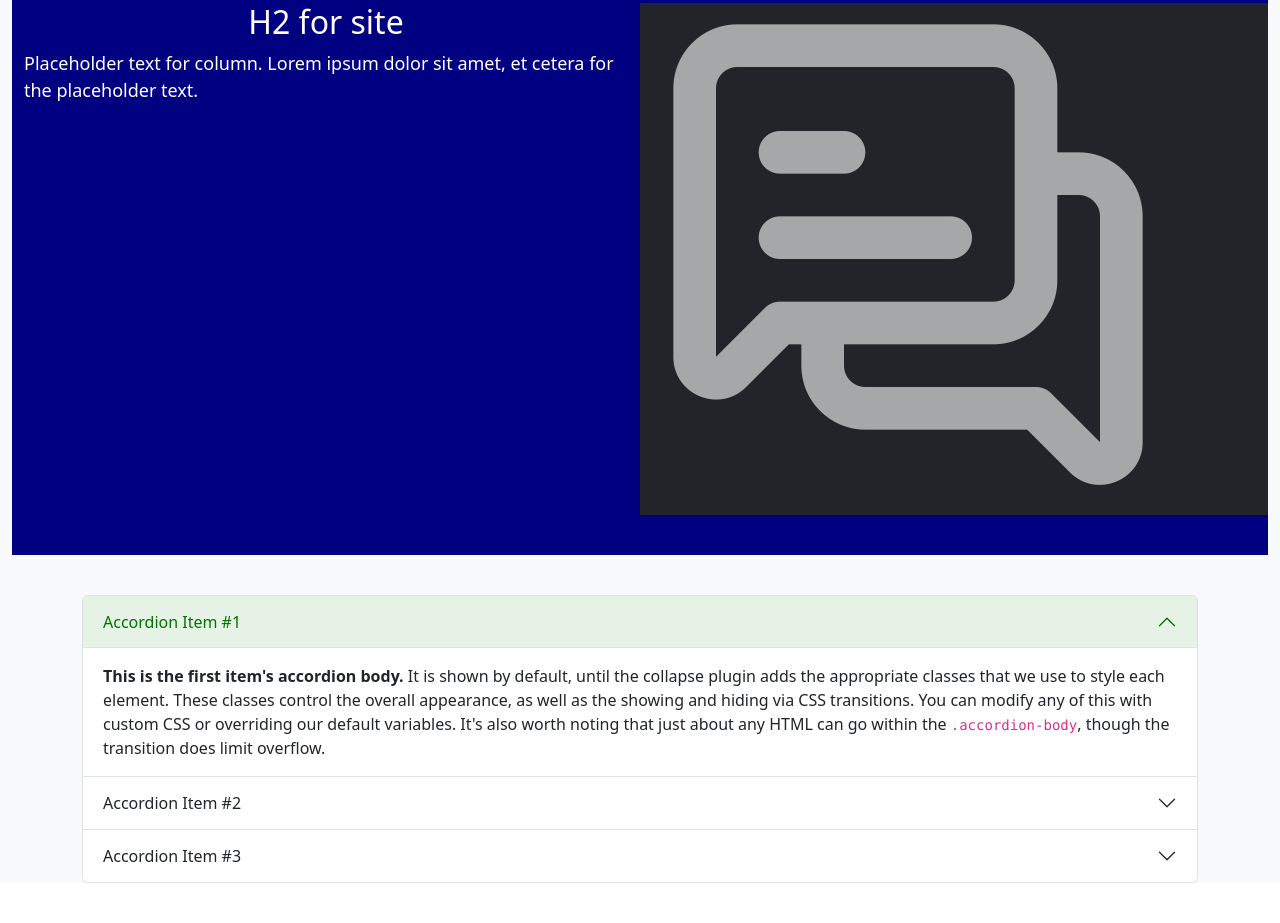
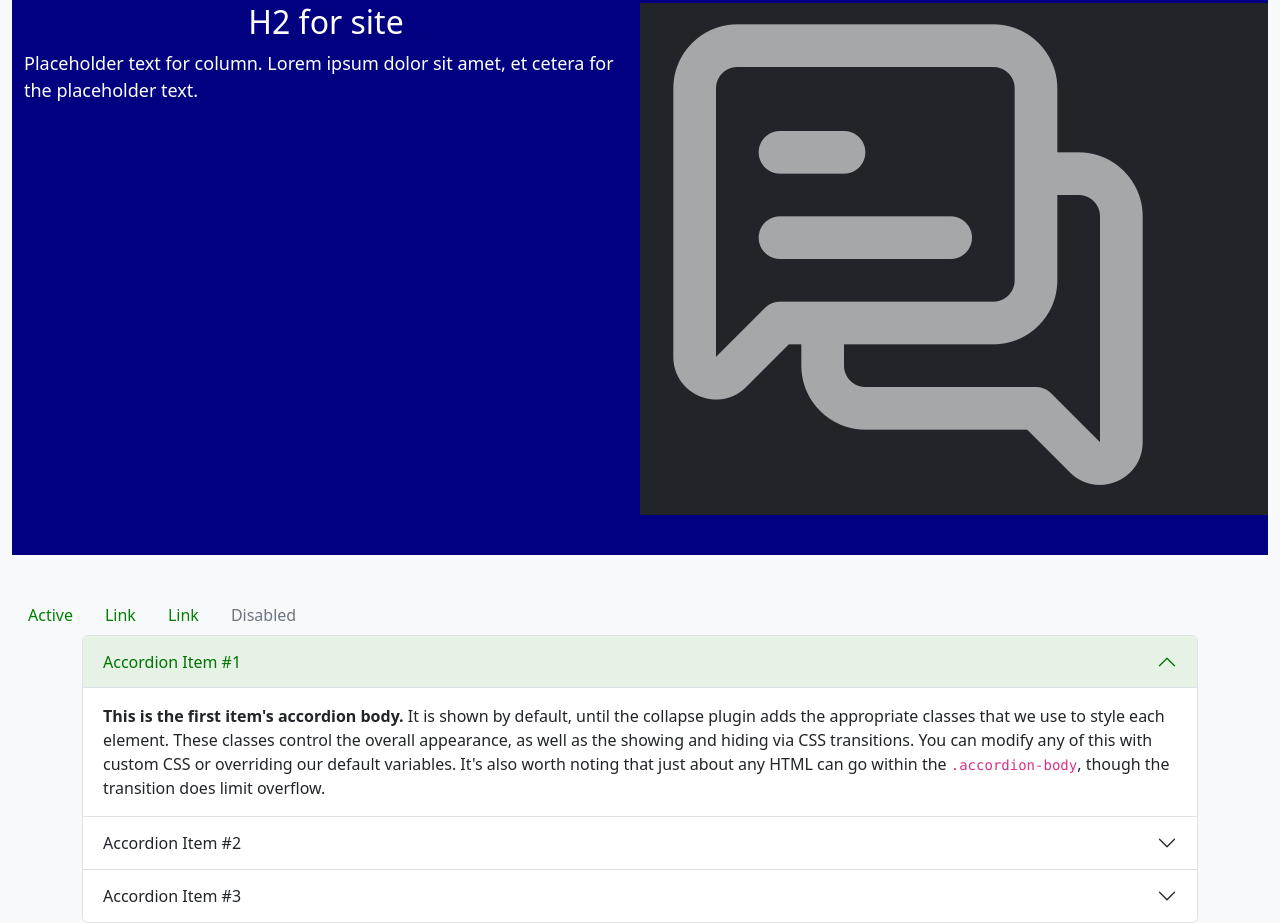
Before and after one commit to ckb4b/ckb4b.github.io, a website: page index.html in a window 1280 px wide. Shown: the part 737-1660 px from the top of the page. Before the commit the page ends 1620 px from the top, so only its background shows below. Drawn offline with Linux system fonts and the light colour scheme.

Commit message:
Added tabbed content
Tabbed boilerplate content from bootstrap docs added

```diff
--- a/index.html
+++ b/index.html
@@ -106,6 +106,26 @@
   </div>
 </div>
 
+<div class="row">
+  <div class="col-12">
+    <ul class="nav">
+      <li class="nav-item">
+        <a class="nav-link active" aria-current="page" href="#">Active</a>
+      </li>
+      <li class="nav-item">
+        <a class="nav-link" href="#">Link</a>
+      </li>
+      <li class="nav-item">
+        <a class="nav-link" href="#">Link</a>
+      </li>
+      <li class="nav-item">
+        <a class="nav-link disabled" href="#" tabindex="-1" aria-disabled="true">Disabled</a>
+      </li>
+    </ul>
+  </div>
+</div>
+
+
 
 
 
```
